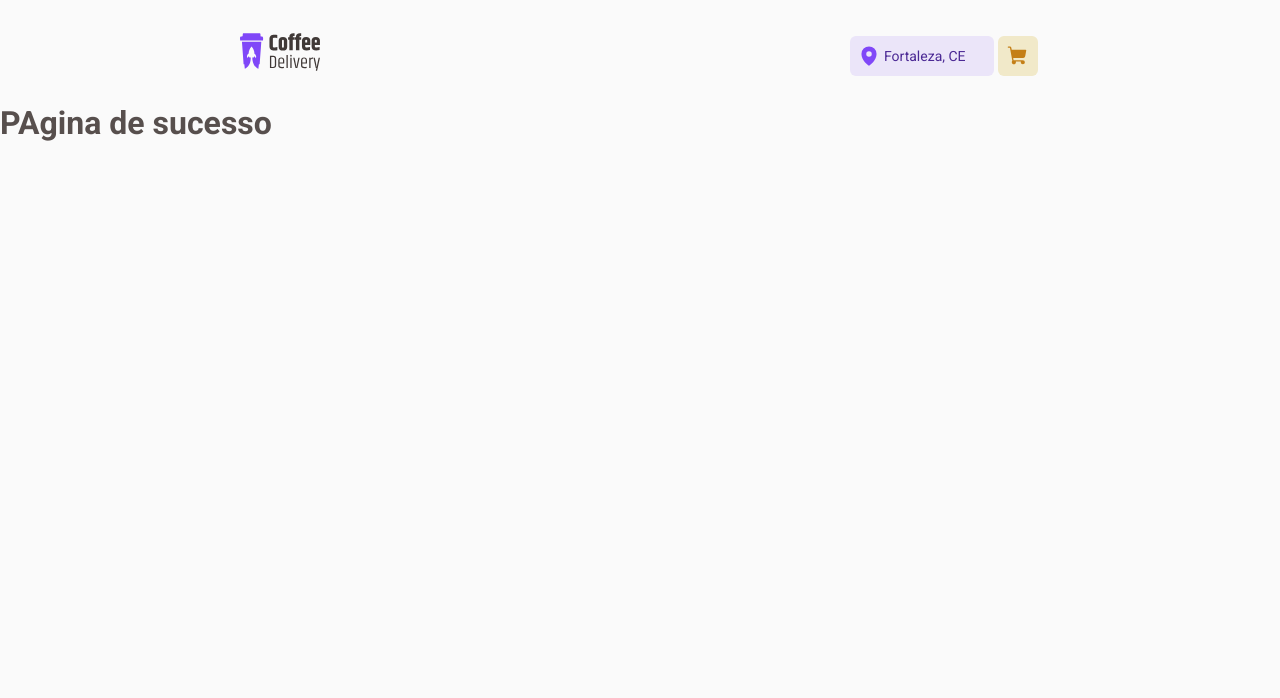
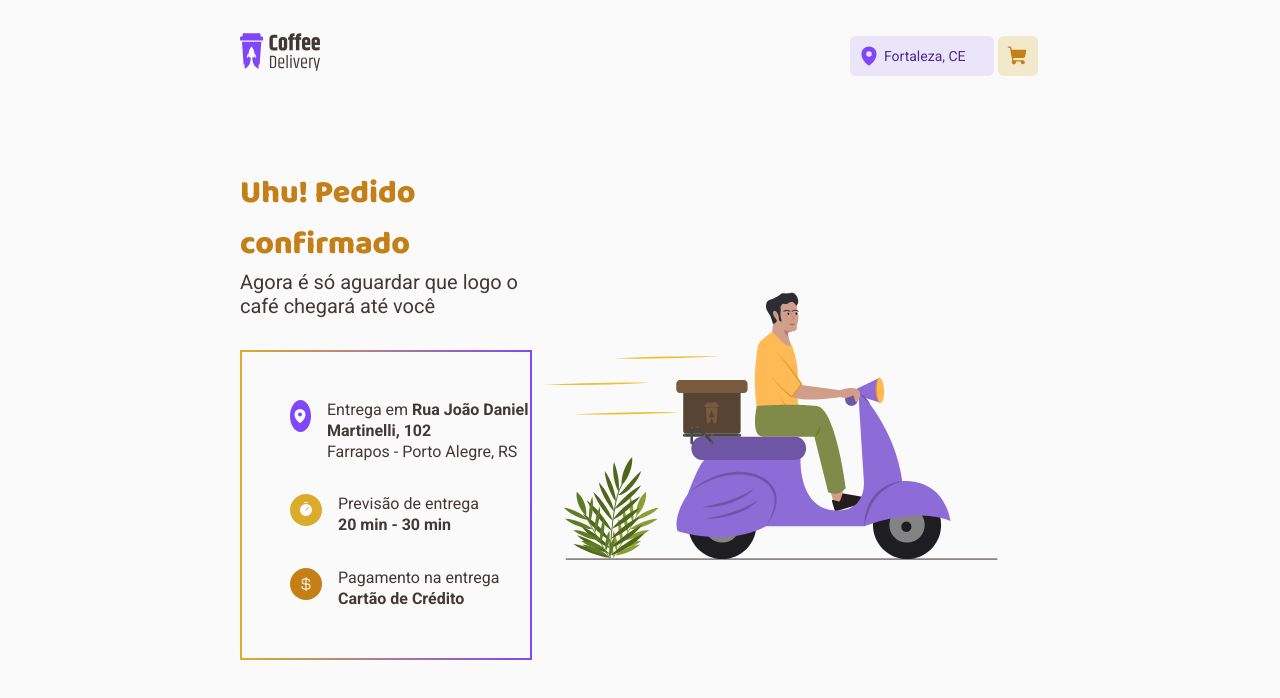
Before and after one commit to Andersonsilvamota/coffee-delivery, a React (Vite) app: page /success in a window 1280 px wide. Shown: the top 698 px of the page. Built offline with nearby package versions, Linux system fonts and the light colour scheme.

Commit message:
Estilizando página de sucesso

```diff
--- a/src/pages/Success/index.jsx
+++ b/src/pages/Success/index.jsx
@@ -1,3 +1,41 @@
+import * as Styles from './styles'
+import imageDelivey from '../../assets/delivery.svg'
+import {MapPin, Timer, CurrencyDollar} from 'phosphor-react'
+
 export function Success(){
-  return <h1>PAgina de sucesso</h1>
+  return (
+    <Styles.Conteiner>
+      <Styles.ContentLeft>
+        <h1>Uhu! Pedido confirmado</h1>
+        <p>Agora é só aguardar que logo o café chegará até você</p>
+        <Styles.InfoDelivery>
+        <div className='conteiner-info '>
+          <div className='icon icon-map'><MapPin size={16} weight="fill" /></div>
+          <span>
+            <p>Entrega em <strong>Rua João Daniel Martinelli, 102</strong></p>
+            <p>Farrapos - Porto Alegre, RS</p>
+          </span>
+        </div>
+        <div className='conteiner-info '>
+          <div className='icon icon-timer'><Timer size={16} weight="fill"/></div>
+          <span>
+            <p>Previsão de entrega</p>
+            <p><strong>20 min - 30 min</strong></p>
+          </span>
+        </div>
+        <div className='conteiner-info '>
+          <div className='icon icon-dolar'><CurrencyDollar size={16} weight="fill" /></div>
+          <span>
+            <p>Pagamento na entrega</p>
+            <p><strong>Cartão de Crédito</strong></p>
+          </span>
+        </div>
+
+        </Styles.InfoDelivery>
+      </Styles.ContentLeft>
+      <Styles.ContentRight>
+        <img src={imageDelivey} />
+      </Styles.ContentRight>
+    </Styles.Conteiner>
+  )
 }
--- /dev/null
+++ b/src/pages/Success/styles.js
@@ -0,0 +1,78 @@
+import styled from "styled-components";
+
+export const Conteiner = styled.div`
+  padding: 2rem 15rem;
+  display: flex;
+  justify-content: space-between;
+  margin-top: 2rem;
+`
+
+export const ContentLeft = styled.div`
+
+  h1{
+    font-family: 'Baloo 2';
+    font-size: 2rem;
+    font-weight: 900;
+    color: ${props => props.theme.produto['yellow-dark']};
+  }
+  p{
+    font-family: 'Roboto';
+    font-size: 1.25rem;
+
+    color: ${props => props.theme.base['base-subtitle']};
+  }
+
+`
+export const InfoDelivery = styled.div`
+  margin-top: 2rem;
+  border-radius: 6px 36px;
+  border: 2px solid;
+  border-image: linear-gradient(90deg, #DBAC2C , #8047F8);
+  border-image-slice: 1;
+
+
+  //border: 1px solid;
+  //border-color: linear-gradient(to top, #3acfd5 0%, #3a4ed5 100%);
+  //-webkit-border-image: -webkit-gradient(linear, left top, left bottom, from(#00abeb), to(#fff), color-stop(0.5, #fff), color-stop(0.5, #66cc00)) 21 30 30 21 repeat repeat;
+
+
+  padding: 2rem 0 2rem 3rem;
+
+
+
+  .conteiner-info {
+    display: flex;
+    padding: 1rem 0;
+    gap: 1rem;
+
+    p {
+      font-size: 1rem;
+      line-height: 130%;
+    }
+  }
+
+  .icon {
+    width: 2rem;
+    height: 2rem;
+    display: flex;
+    align-items: center;
+    justify-content: center;
+    //gap: 1rem;
+    border-radius: 50%;
+    color: ${props => props.theme.base['white']};
+  }
+
+  .icon-map {
+    background-color: ${props => props.theme.produto['purple']};
+  }
+  .icon-timer {
+    background-color: ${props => props.theme.produto['yellow']};
+  }
+  .icon-dolar {
+    background-color: ${props => props.theme.produto['yellow-dark']};
+  }
+`
+
+export const ContentRight = styled.div`
+  margin: 7rem 1rem 0 0;
+`
```
Also changed, not shown: src/assets/delivery.svg (added).
